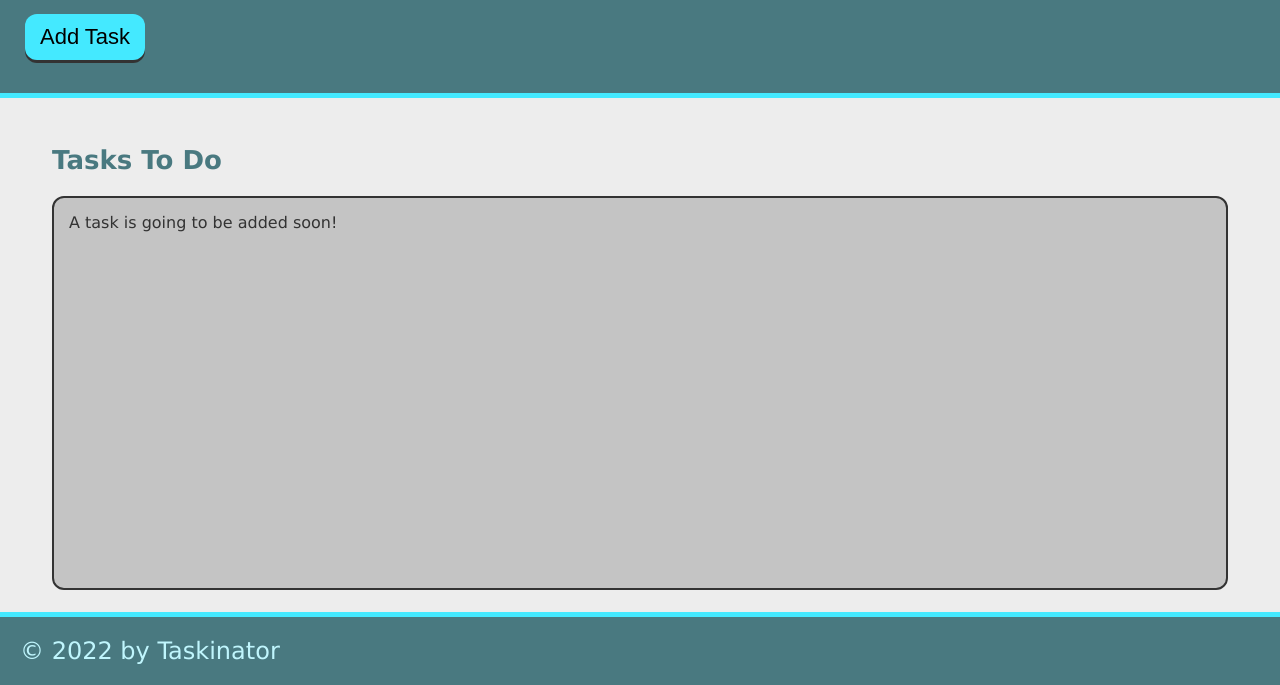
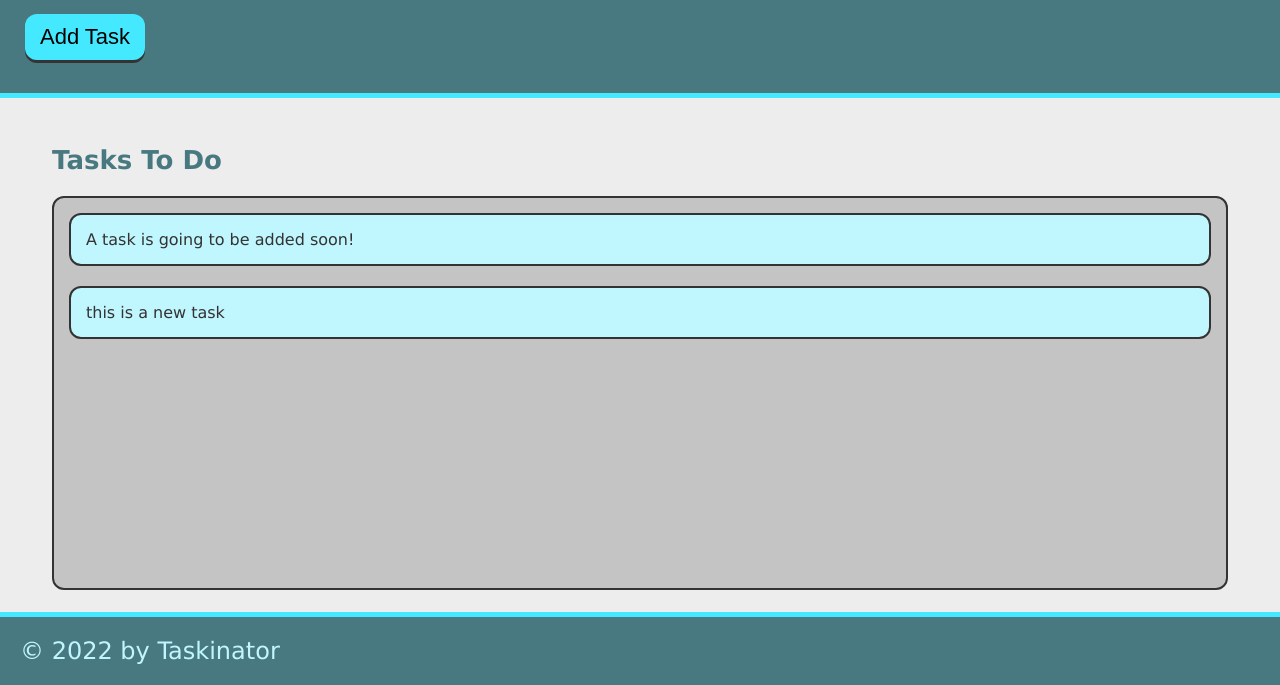
Before and after one commit to rehpotsirhc21/taskinator, a plain HTML site: page index.html in a window 1280 px wide. Both pictures are taken after a click on the button "Add Task". Shown: the part 115-800 px from the top of the page. Drawn offline with Linux system fonts and the light colour scheme.

Commit message:
JS to allow button to add a task to the task list

```diff
--- a/assets/javascript/script.js
+++ b/assets/javascript/script.js
@@ -0,0 +1,12 @@
+// create variables for the button and the task list
+var buttonEl = document.querySelector("#save-task");
+var tasksToDoEl = document.querySelector("#tasks-to-do");
+// function to add a new task item
+var createTaskHandler = function () {
+  var listItemEl = document.createElement("li");
+  listItemEl.className = "task-item";
+  listItemEl.textContent = "this is a new task";
+  tasksToDoEl.appendChild(listItemEl);
+};
+// listen for the click
+buttonEl.addEventListener("click", createTaskHandler);
--- a/index.html
+++ b/index.html
@@ -11,14 +11,14 @@
     <header>
       <h1 class="page-title">Taskinator</h1>
       <p>Click the button below to add a new task!</p>
-      <button class="btn">Add Task</button>
+      <button class="btn" id="save-task">Add Task</button>
     </header>
 
     <main class="page-content">
       <section class="task-list-wrapper">
         <h2 class="list-title">Tasks To Do</h2>
-        <ul class="task-list">
-          <li>A task is going to be added soon!</li>
+        <ul class="task-list" id="tasks-to-do">
+          <li class="task-item">A task is going to be added soon!</li>
         </ul>
       </section>
     </main>
```
